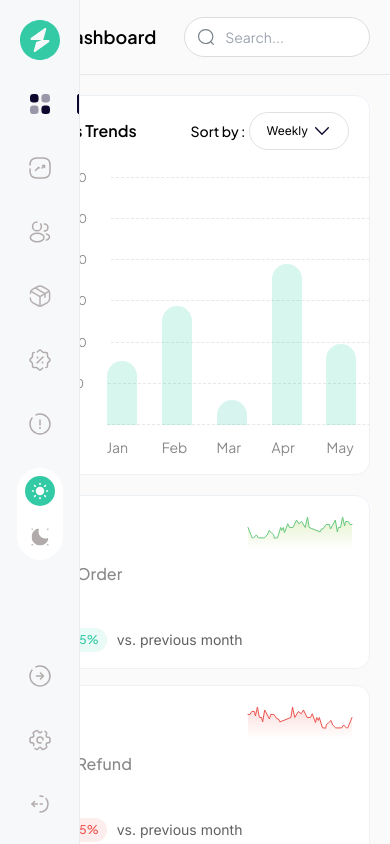
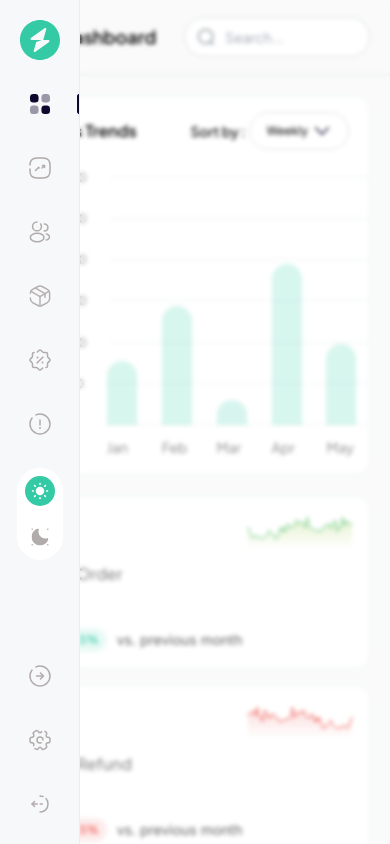
Before and after one commit to Hemdee1/dashboard, a Next.js app: page / in a window 390 px wide. Both pictures are taken after a click on the button 27 px from the left and 35 px from the top of the page. Shown: the top 844 px of the page. Built offline with nearby package versions, Linux system fonts and the light colour scheme.

Commit message:
added blur overlay to sidebar

```diff
--- a/src/components/sidebar.tsx
+++ b/src/components/sidebar.tsx
@@ -39,6 +39,14 @@ const Sidebar = () => {
   };
 
   return (
+    <>
+      {/* BLUR OVERLAY */}
+      <div
+        className={`fixed h-screen inset-0 w-full backdrop-blur-[2px] z-40 transition-opacity duration-500 ${
+          openSidebar ? "opacity-100 visible" : "opacity-0 invisible"
+        }`}
+      ></div>
+
       <div ref={ref}>
         {/*SIDEBAR BUTTON  */}
         <button
@@ -111,6 +119,7 @@ const Sidebar = () => {
           </div>
         </aside>
       </div>
+    </>
   );
 };
 
```
Lines whose indentation alone changed are shown as unchanged.
